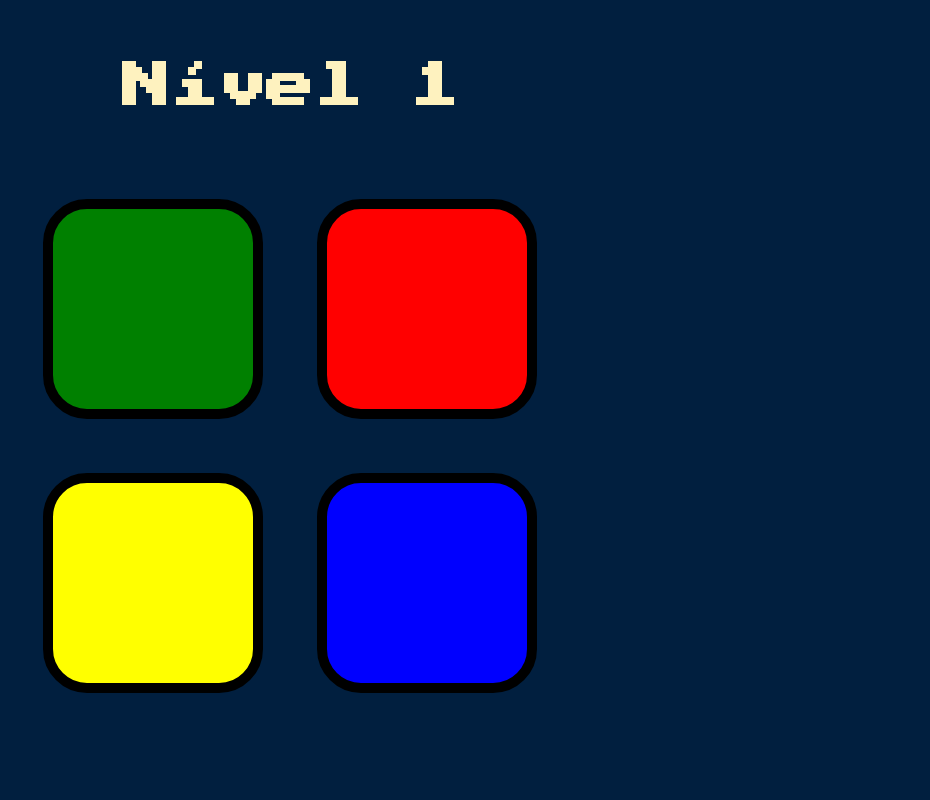
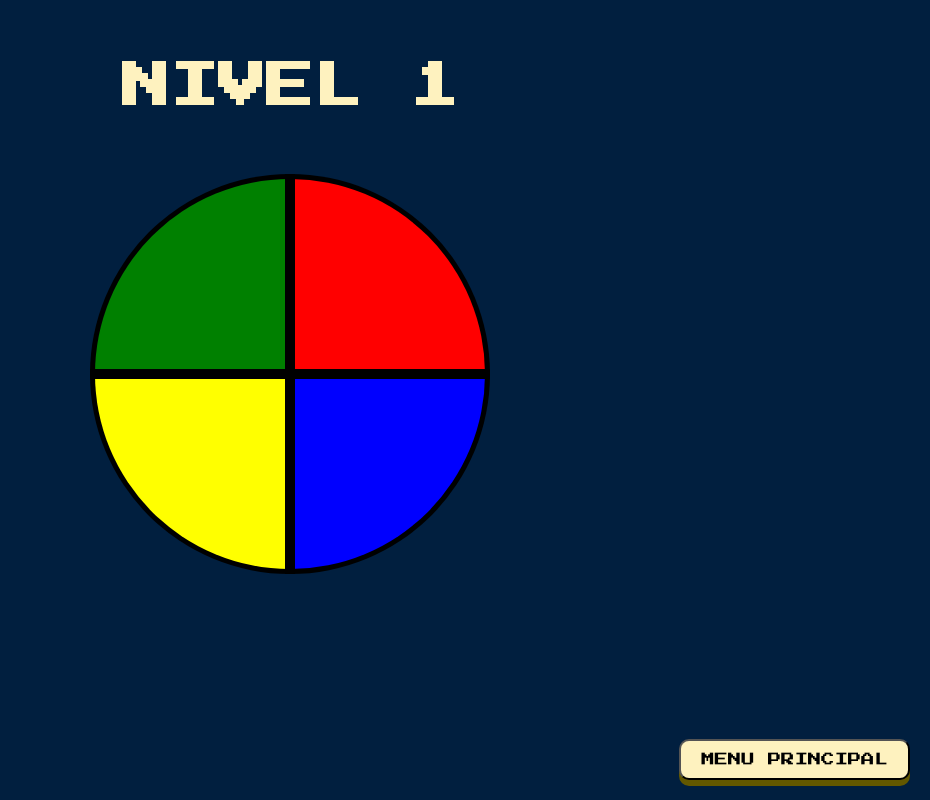
Before and after one commit to ma7euspinheiro/genius, a plain HTML site: page index.html in a window 1280 px wide. Both pictures are taken after a click on the button "REPETICAO DE SEQUENCIAS". Shown: the whole page, without its empty margins (350-1280 px from the left). Drawn offline with nearby package versions, Linux system fonts and the light colour scheme.

Commit message:
Modificando estilos dos botões e criando círculo

```diff
--- a/game.js
+++ b/game.js
@@ -4,6 +4,7 @@ var userClickedPattern = [];
 var gameStarted = false;
 var level = 0;
 var gameModeSelected;
+var acceptingUserInput = false;
 
 $(document).on("keydown", function () {
   if (!gameStarted && gameModeSelected != null) {
@@ -13,27 +14,42 @@ $(document).on("keydown", function () {
   }
 });
 
-$(".game-modes").click(function () {
+$(".game-modes").click(async function () {
+  await wait(200);
+
   if (!gameStarted) {
     $("h1").text(`Level ${level}`);
+    $(".colors-container").toggle();
+    $(".gm-container").toggle();
+    $("#main-menu-button").toggle();
     gameStarted = true;
-    $(".colors-container").addClass("active");
-    $(".gm-container").removeClass("active");
     gameModeSelected = this.id;
     nextSequence();
   }
 });
 
+$("#main-menu-button").click(async function () {
+  await wait(200);
+
+  startOver();
+  gameModeSelected = null;
+  $("#main-menu-button").toggle();
+  $(".colors-container").toggle();
+  $(".gm-container").toggle();
+
+  $("#level-title").text("SELECIONE UM MODO DE JOGO");
+});
+
 $(".btn").on("click", function () {
-  if (level >= 1) {
-    var userChosenColor = $(this).attr("id");
-    userClickedPattern.push(userChosenColor);
+  if (!acceptingUserInput || level < 1) return;
 
-    animatePress(userChosenColor);
-    playSound(userChosenColor);
+  var userChosenColor = $(this).attr("id");
+  userClickedPattern.push(userChosenColor);
 
-    checkAnswer(userClickedPattern.length - 1);
-  }
+  animatePress(userChosenColor);
+  playSound(userChosenColor);
+
+  checkAnswer(userClickedPattern.length - 1);
 });
 
 function playSound(name) {
@@ -55,9 +71,10 @@ function wait(ms) {
 
 async function nextSequence() {
   userClickedPattern = [];
+  acceptingUserInput = false;
 
   level += 1;
-  $("h1").text(`Nível ${level}`);
+  $("h1").text(`NIVEL ${level}`);
 
   var randomNumber = Math.floor(Math.random() * 4);
   var randomChosenColor = buttonColors[randomNumber];
@@ -65,11 +82,15 @@ async function nextSequence() {
   gamePattern.push(randomChosenColor);
 
   if (gameModeSelected === "game-mode2") {
+    acceptingUserInput = false;
+
     $(`#${randomChosenColor}`).fadeTo(100, 0.3, function () {
       $(this).fadeTo(500, 1.0);
     });
 
     playSound(randomChosenColor);
+
+    acceptingUserInput = true;
   } else {
     for (let index = 0; index < gamePattern.length; index++) {
       $(`#${gamePattern[index]}`).fadeTo(100, 0.3, function () {
@@ -79,6 +100,8 @@ async function nextSequence() {
 
       await wait(700);
     }
+
+    acceptingUserInput = true;
   }
 }
 
@@ -98,7 +121,7 @@ function checkAnswer(currentLevel) {
       $("body").removeClass("game-over");
     }, 200);
 
-    $("#level-title").text("Game Over, Aperte Qualquer Tecla para Reiniciar");
+    $("#level-title").text("GAME OVER, APERTE QUALQUER TECLA PARA REINICIAR");
     startOver();
   }
 }
--- a/index.html
+++ b/index.html
@@ -18,8 +18,9 @@
 
   <body>
     <h1 id="level-title">SELECIONE UM MODO DE JOGO</h1>
-    <div class="container">
-      <div class="row gm-container active">
+    <button type="button" id="main-menu-button">MENU PRINCIPAL</button>
+
+    <div class="gm-container active">
       <button type="button" id="game-mode1" class="game-modes">
         REPETICAO DE SEQUENCIAS
       </button>
@@ -28,16 +29,11 @@
       </button>
     </div>
 
-      <div class="row colors-container">
+    <div class="colors-container">
       <div type="button" id="green" class="btn green"></div>
-
       <div type="button" id="red" class="btn red"></div>
-      </div>
-
-      <div class="row colors-container">
       <div type="button" id="yellow" class="btn yellow"></div>
       <div type="button" id="blue" class="btn blue"></div>
-      </div>
     </div>
 
     <script src="https://ajax.googleapis.com/ajax/libs/jquery/3.7.1/jquery.min.js"></script>
--- a/styles.css
+++ b/styles.css
@@ -10,19 +10,20 @@ body {
   color: #fef2bf;
 }
 
-.container {
-  display: block;
-  width: 50%;
+.colors-container {
+  width: 400px;
+  height: 400px;
   margin: auto;
+  position: relative;
+  display: none;
 }
 
 .btn {
-  margin: 25px;
-  display: inline-block;
   height: 200px;
   width: 200px;
-  border: 10px solid black;
-  border-radius: 20%;
+  border: 5px solid black;
+  box-sizing: border-box;
+  position: absolute;
 }
 
 .gm-container {
@@ -36,9 +37,6 @@ body {
   margin: 25px;
   height: 100px;
   width: 500px;
-  border-radius: 10px;
-  font-family: "Press Start 2P", cursive;
-  background-color: #fef2bf;
 }
 
 .game-over {
@@ -48,18 +46,30 @@ body {
 
 .red {
   background-color: red;
+  top: 0;
+  right: 0;
+  border-top-right-radius: 100%;
 }
 
 .green {
   background-color: green;
+  top: 0;
+  left: 0;
+  border-top-left-radius: 100%;
 }
 
 .blue {
   background-color: blue;
+  bottom: 0;
+  right: 0;
+  border-bottom-right-radius: 100%;
 }
 
 .yellow {
   background-color: yellow;
+  bottom: 0;
+  left: 0;
+  border-bottom-left-radius: 100%;
 }
 
 .pressed {
@@ -67,14 +77,31 @@ body {
   background-color: grey;
 }
 
-.row {
-  display: none;
-}
-
 .active {
   display: block;
 }
 
+button {
+  border-radius: 10px;
+  font-family: "Press Start 2P", cursive;
+  background-color: #fef2bf;
+  box-shadow: 0 6px #635800;
+  cursor: pointer;
+  transition: all 0.1s ease-in-out;
+}
+
 button:active {
-  background-color: grey;
+  transform: translateY(4px);
+  box-shadow: 0 2px #635800;
 }
+
+#main-menu-button {
+  position: fixed;
+  bottom: 20px;
+  right: 20px;
+  padding: 12px 20px;
+  font-family: "Press Start 2P", cursive;
+  border-radius: 10px;
+  background-color: #fef2bf;
+  display: none;
+}
```
Lines whose indentation alone changed are shown as unchanged.
